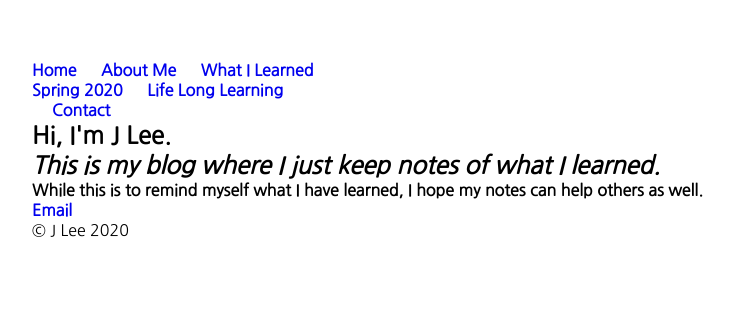
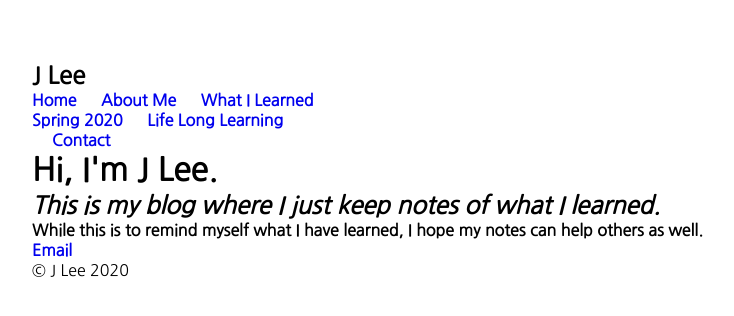
Before and after one commit to ljin950906/ljin950906.github.io, a Jekyll site: the page built from index.html, in a window 1280 px wide. Shown: the top 316 px of the page, without its empty margins (128-862 px from the left). Built offline with Jekyll 4.4.1, drawn with Linux system fonts in a browser that asks for light colours.

Commit message:
Update index.html

```diff
--- a/index.html
+++ b/index.html
@@ -1,39 +1,9 @@
-<!DOCTYPE html>
-<html lang="en">
-<head>
-    <meta charset="UTF-8">
-    <meta name="viewport" content="width=device-width, initial-scale=1.0">
-    <meta http-equiv="X-UA-Compatible" content="ie=edge">
-    <link href="https://fonts.googleapis.com/css?family=Nanum+Gothic&display=swap" rel="stylesheet">
-    <link rel="stylesheet" href="styles/style.css">
-    <title>J Lee</title>
-</head>
-<body>
-    <nav id="mainNav">
-        <ul>
-            <li><a href="#">Home</a></li>
-            <li><a href="#">About Me</a></li>
-            <li><a href="#">What I Learned</a>
-                <ul>
-                    <li><a href="#">Spring 2020</a></li>
-                    <li><a href="#">Life Long Learning</a></li>
-                </ul>
-            </li>
-            <li><a href="#">Contact</a></li>
-        </ul>
-    </nav>
-    <section class="intro">
-        <div class="blurb">
-            <h1>Hi, I'm J Lee.</h1>
-            <h2><i>This is my blog where I just keep notes of what I learned.</i></h2>
-            <p><strong>While this is to remind myself what I have learned, I hope my notes can help others as well.</strong></p>
-        </div><!--blurb div-->
-    </section><!--intro section-->
-    <footer>
-        <ul>
-            <li><a href="mailto:ljin0906@naver.com">Email</a></li>
-        </ul>
-        <p>&copy; J Lee 2020</p>
-    </footer>
-</body>
-</html>
+---
+layout: default
+title: J Lee
+---
+<div class="blurb">
+    <h1>Hi, I'm J Lee.</h1>
+    <h2><i>This is my blog where I just keep notes of what I learned.</i></h2>
+    <p><strong>While this is to remind myself what I have learned, I hope my notes can help others as well.</strong></p>
+</div><!--blurb div-->
```
